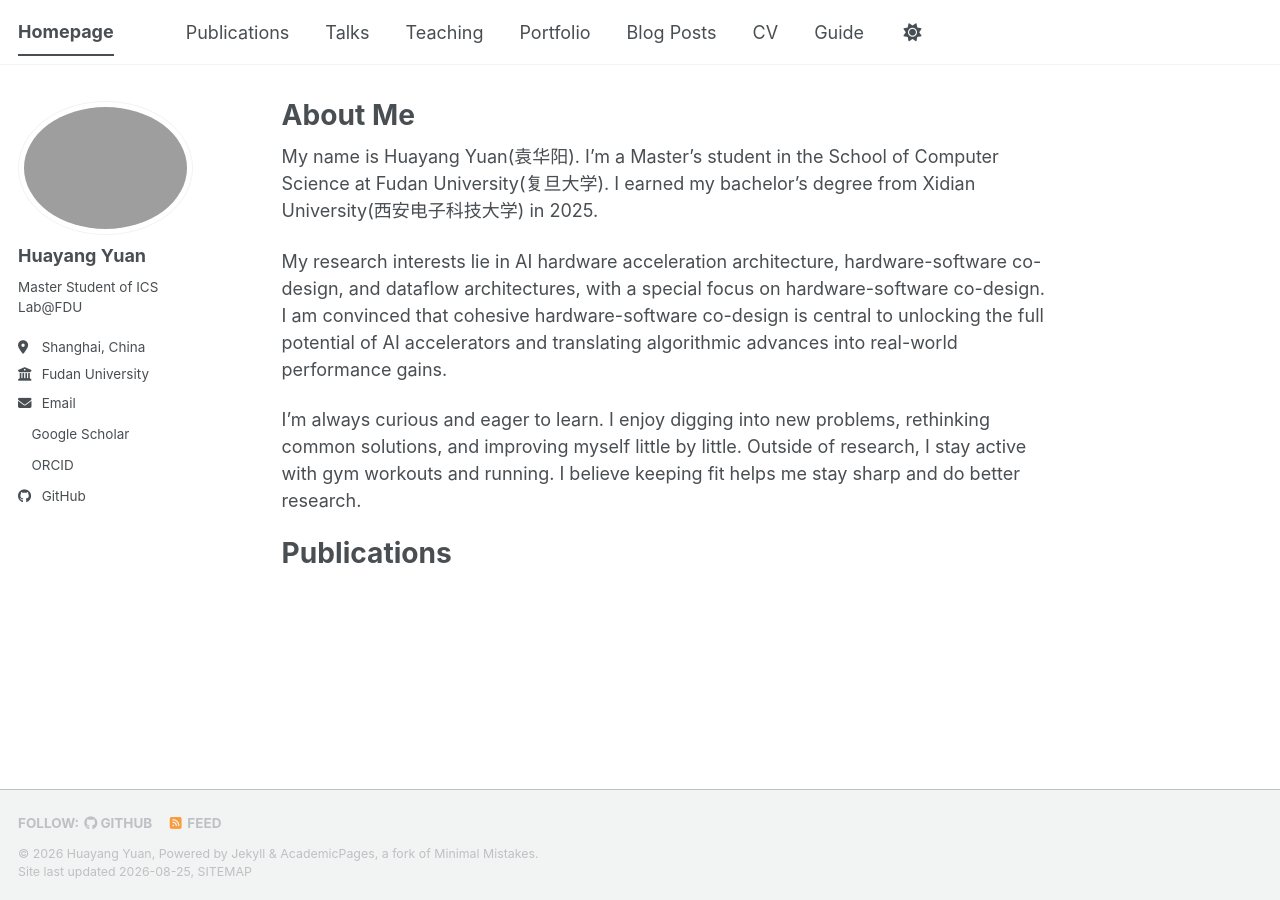
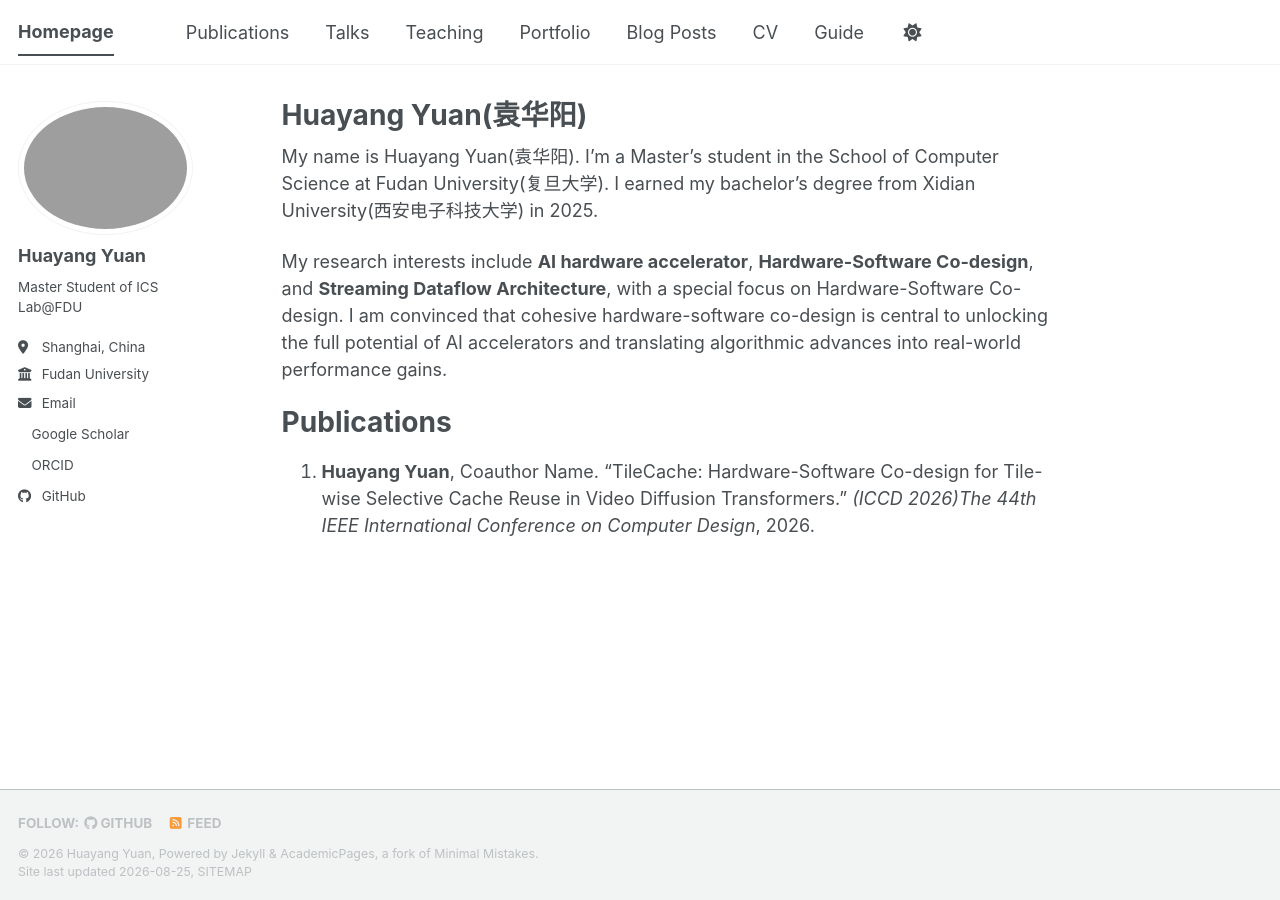
Before and after one commit to Geek3600/Geek3600.github.io, a Jekyll site: the page built from _pages/about.md, in a window 1280 px wide. Built offline with Jekyll 4.4.1, drawn with Linux system fonts in a browser that asks for light colours; a style sheet for code colours, icons or effects is not loaded.

Commit message:
Update personal academic profile

```diff
--- a/_pages/about.md
+++ b/_pages/about.md
@@ -1,6 +1,6 @@
 ---
 permalink: /
-title: "About Me"
+title: "Huayang Yuan(袁华阳)"
 author_profile: true
 redirect_from:
   - /about/
@@ -9,10 +9,10 @@ redirect_from:
 
 My name is Huayang Yuan(袁华阳). I’m a Master’s student in the School of Computer Science at Fudan University(复旦大学). I earned my bachelor’s degree from Xidian University(西安电子科技大学) in 2025.
 
-My research interests lie in AI hardware acceleration architecture, hardware-software co-design, and dataflow architectures, with a special focus on hardware-software co-design. I am convinced that cohesive hardware-software co-design is central to unlocking the full potential of AI accelerators and translating algorithmic advances into real-world performance gains.
-
-I’m always curious and eager to learn. I enjoy digging into new problems, rethinking common solutions, and improving myself little by little.
-Outside of research, I stay active with gym workouts and running. I believe keeping fit helps me stay sharp and do better research.
+My research interests include **AI hardware accelerator**, **Hardware-Software Co-design**, and **Streaming Dataflow Architecture**, with a special focus on Hardware-Software Co-design. I am convinced that cohesive hardware-software co-design is central to unlocking the full potential of AI accelerators and translating algorithmic advances into real-world performance gains.
 
 Publications
 ======
+  1. **Huayang Yuan**, Coauthor Name.
+     "TileCache: Hardware-Software Co-design for Tile-wise Selective Cache Reuse in Video Diffusion Transformers."
+     *(ICCD 2026)The 44th IEEE International Conference on Computer Design*, 2026.
```
